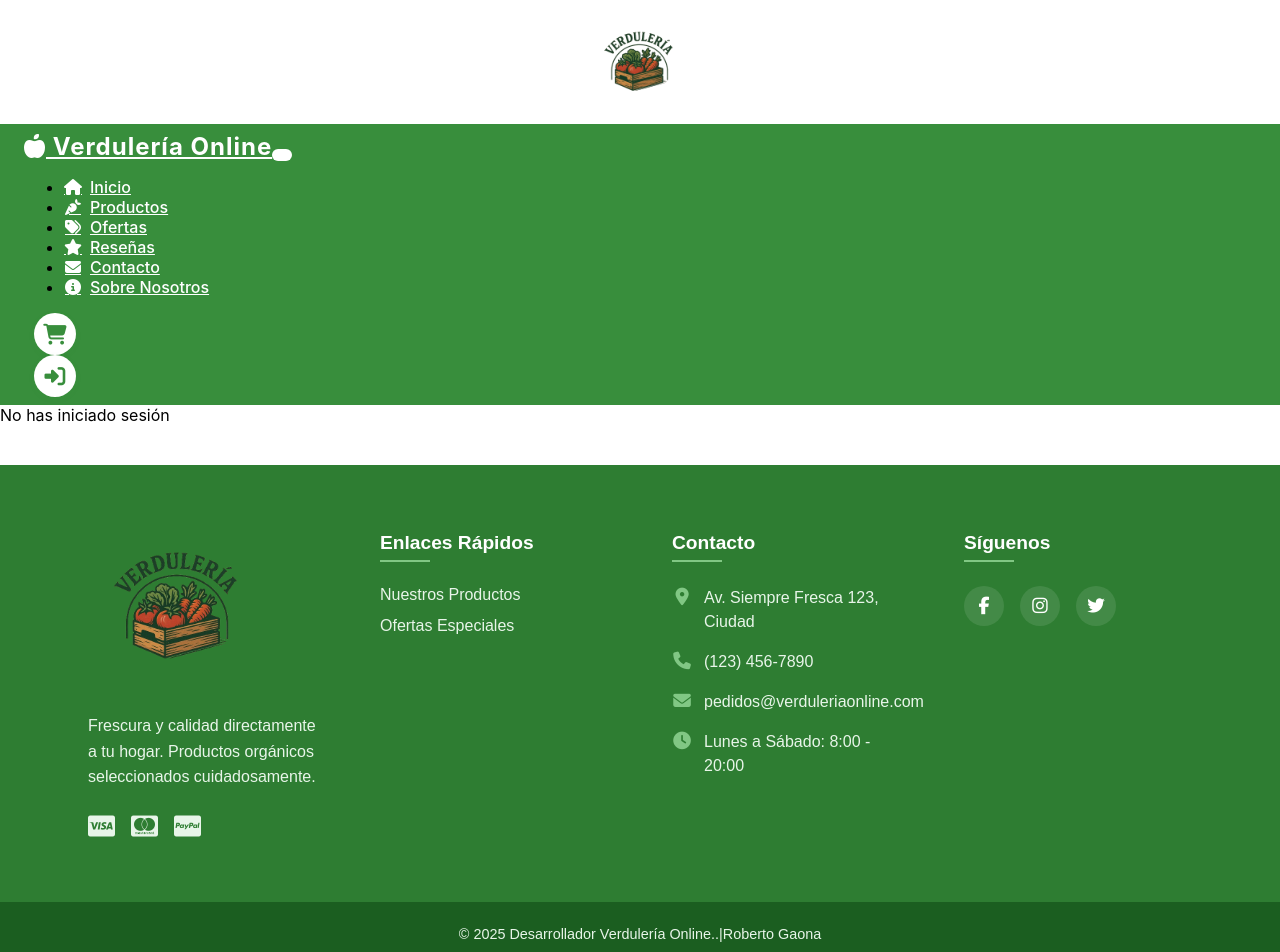
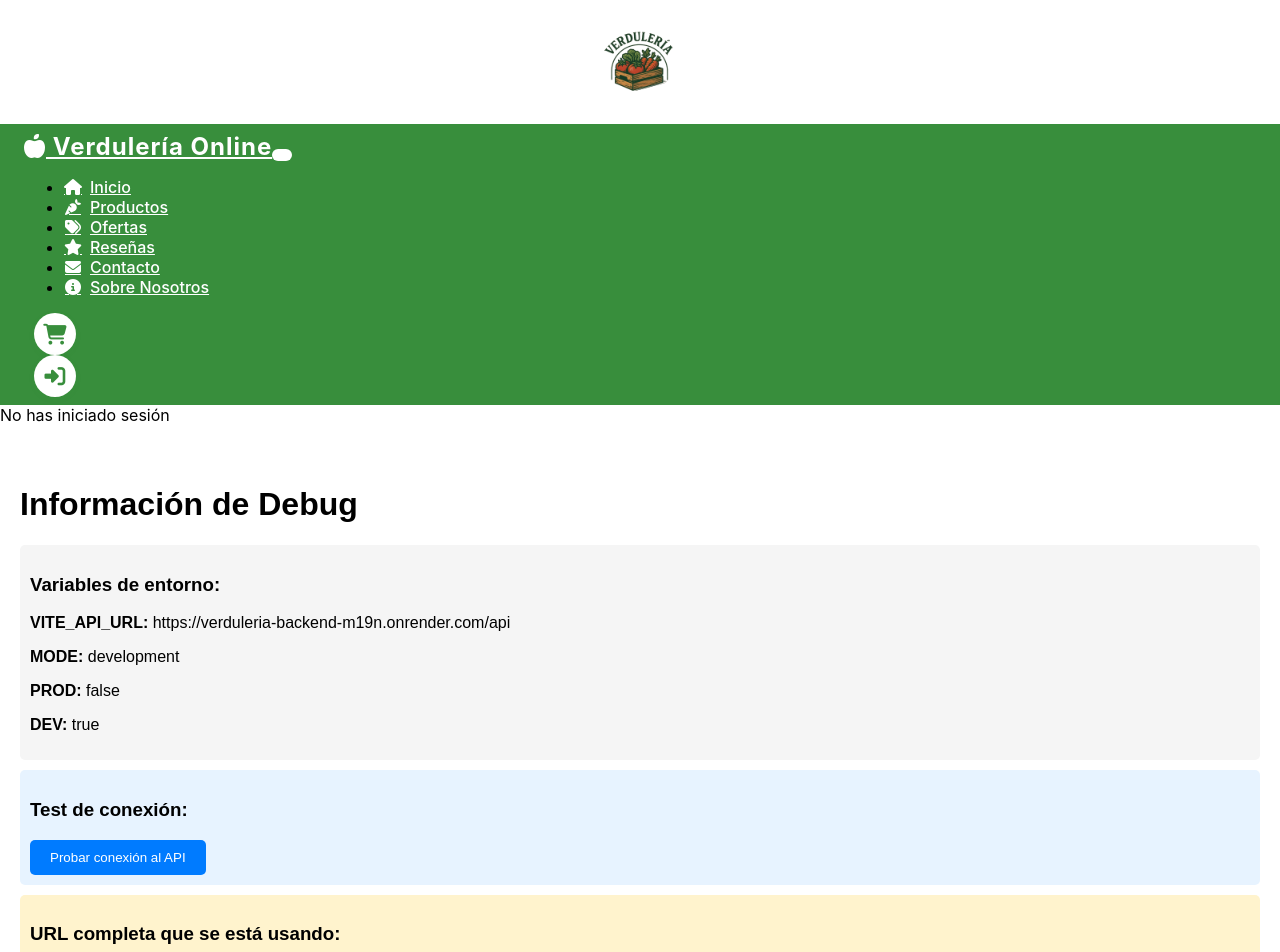
Before and after one commit to RobertMtA/verduleria.react, a React (Vite) app: page /debug-api in a window 1280 px wide. Shown: the top 952 px of the page. Built offline with nearby package versions, Linux system fonts and the light colour scheme; no server answers.

Commit message:
Agregar página de debug para diagnosticar problemas de API

```diff
--- a/src/App.jsx
+++ b/src/App.jsx
@@ -15,6 +15,7 @@ const Loader = () => (
 
 // Componentes de debug
 const DebugProfile = lazy(() => import('./components/DebugProfile'));
+const Debug = lazy(() => import('./pages/Debug'));
 
 // Layouts con pre-carga
 const MainLayout = lazy(() => import('./layouts/MainLayout'));
@@ -175,6 +176,7 @@ function App() {
 
               {/* Ruta temporal de debug */}
               <Route path="debug" element={<DebugProfile />} />
+              <Route path="debug-api" element={<Debug />} />
             </Route>
 
             {/* Rutas de administración */}
--- /dev/null
+++ b/src/pages/Debug.jsx
@@ -0,0 +1,55 @@
+import React from 'react';
+
+const Debug = () => {
+  const apiUrl = import.meta.env.VITE_API_URL || "No definida";
+  const mode = import.meta.env.MODE || "No definido";
+  const prod = import.meta.env.PROD;
+  const dev = import.meta.env.DEV;
+
+  return (
+    <div style={{ padding: '20px', fontFamily: 'Arial, sans-serif' }}>
+      <h1>Información de Debug</h1>
+      <div style={{ backgroundColor: '#f5f5f5', padding: '10px', borderRadius: '5px', marginBottom: '10px' }}>
+        <h3>Variables de entorno:</h3>
+        <p><strong>VITE_API_URL:</strong> {apiUrl}</p>
+        <p><strong>MODE:</strong> {mode}</p>
+        <p><strong>PROD:</strong> {prod ? 'true' : 'false'}</p>
+        <p><strong>DEV:</strong> {dev ? 'true' : 'false'}</p>
+      </div>
+
+      <div style={{ backgroundColor: '#e7f3ff', padding: '10px', borderRadius: '5px', marginBottom: '10px' }}>
+        <h3>Test de conexión:</h3>
+        <button
+          onClick={async () => {
+            try {
+              const response = await fetch(`${apiUrl}/productos`);
+              const data = await response.json();
+              console.log('Respuesta del API:', data);
+              alert(`Conexión exitosa! Se obtuvieron ${data.length} productos`);
+            } catch (error) {
+              console.error('Error de conexión:', error);
+              alert(`Error de conexión: ${error.message}`);
+            }
+          }}
+          style={{
+            backgroundColor: '#007bff',
+            color: 'white',
+            padding: '10px 20px',
+            border: 'none',
+            borderRadius: '5px',
+            cursor: 'pointer'
+          }}
+        >
+          Probar conexión al API
+        </button>
+      </div>
+
+      <div style={{ backgroundColor: '#fff3cd', padding: '10px', borderRadius: '5px' }}>
+        <h3>URL completa que se está usando:</h3>
+        <p><code>{apiUrl}/productos</code></p>
+      </div>
+    </div>
+  );
+};
+
+export default Debug;
```
